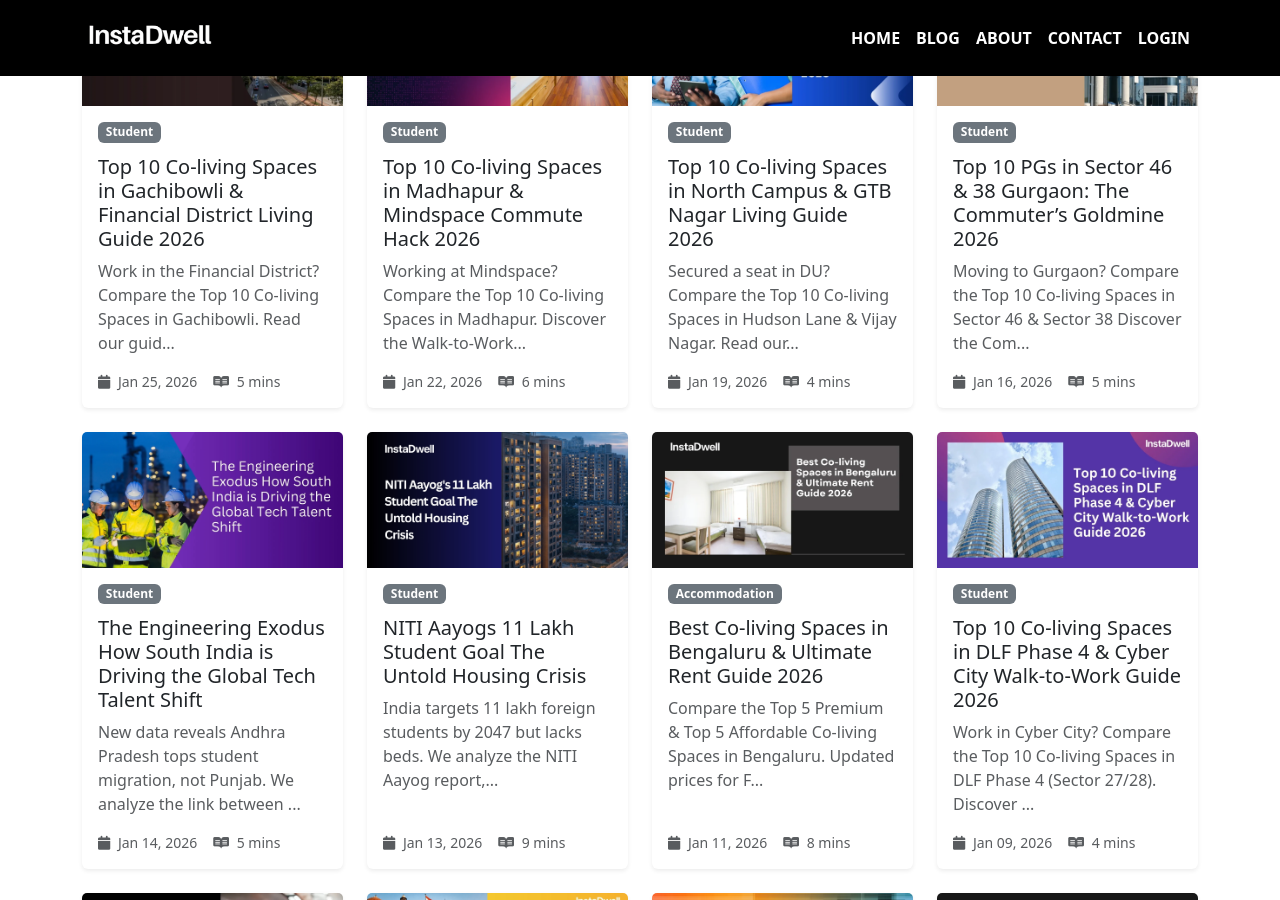
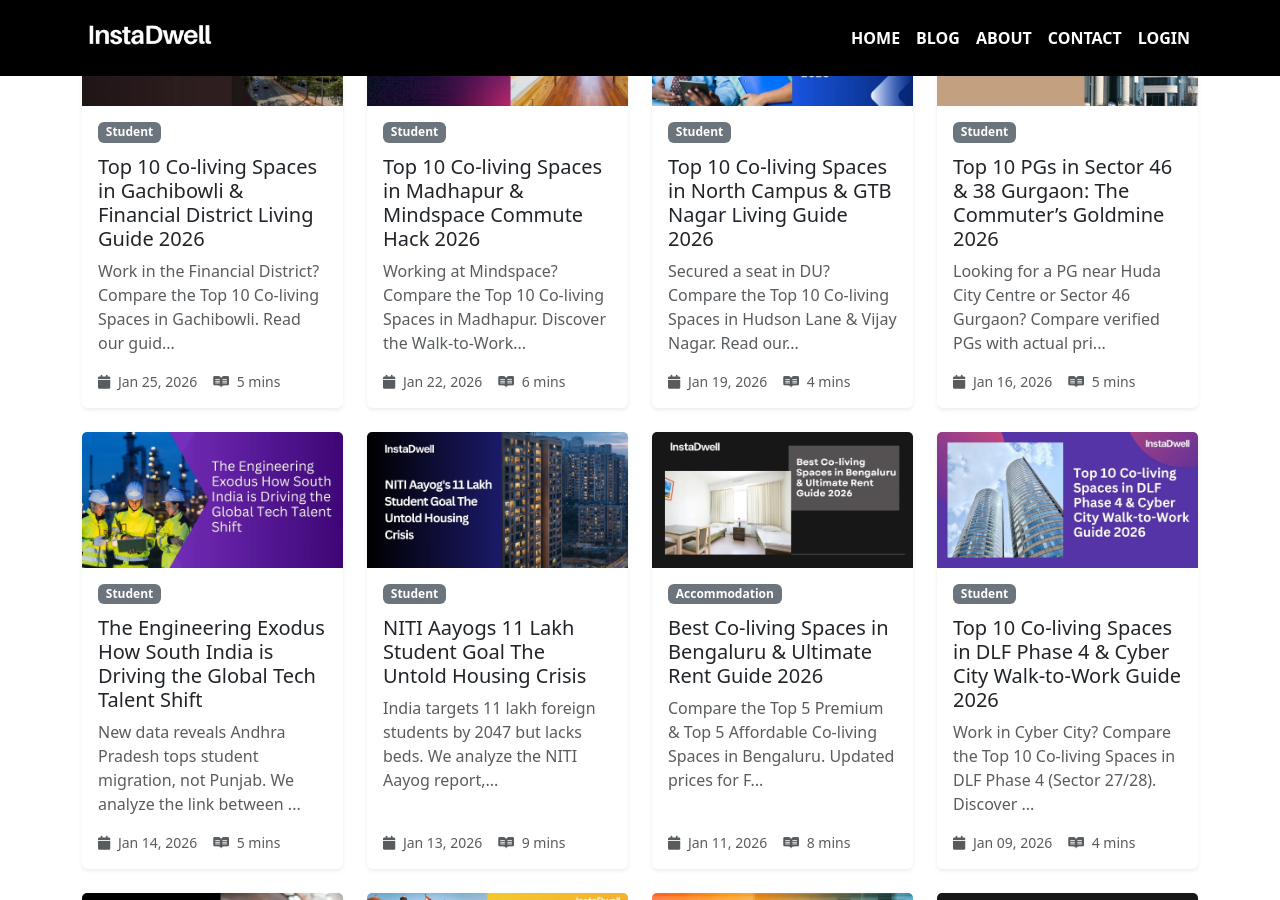
Before and after one commit to instadw/instadwell-blog, a Jekyll site: the page built from index.html, in a window 1280 px wide and 900 px high, scrolled down 2523 px. Built offline with Jekyll 4.4.1, drawn with Linux system fonts in a browser that asks for light colours; the list of posts is cut into pages by our own code.

Commit message:
Update 2026-1-16-top-10-pgs-in-sector-46-and-38-gurgaon-the-commuters-goldmine-2026.md

```diff
--- a/_posts/2026-1-16-top-10-pgs-in-sector-46-and-38-gurgaon-the-commuters-goldmine-2026.md
+++ b/_posts/2026-1-16-top-10-pgs-in-sector-46-and-38-gurgaon-the-commuters-goldmine-2026.md
@@ -1,6 +1,6 @@
 ---
 title: " Top 10 PGs in Sector 46 & 38 Gurgaon: The Commuter’s Goldmine 2026 "
-description: " Moving to Gurgaon? Compare the Top 10 Co-living Spaces in Sector 46 & Sector 38 Discover the Commuter's Goldmine near HUDA City Centre and Medanta."
+description: "Looking for a PG near Huda City Centre or Sector 46 Gurgaon? Compare verified PGs with actual prices, no brokerage, and metro walking distance — updated Feb 2026."
 image: "/assets/images/top-10-pgs-in-sector-46-and-38-gurgaon-the-commuters-goldmine-2026.webp"
 layout: post
 permalink: /:title
@@ -89,7 +89,7 @@
 
 -   Best For: Medical staff, students, or those who prefer silence over market buzz.
 
--   Inventory:  [Browse PGs near Medanta Hospital in Sector 38] — highly recommended for Medanta staff needing short commutes.
+-   Inventory:  [Browse PGs near Medanta Hospital in Sector 38](https://instadwell.com/search?lat=28.4399865&lng=77.0413312&location=Medanta%20Hospital%2C%20Medicity%2C%20Islampur%20Colony%2C%20Sector%2038%2C%20Gurugram%2C%20Haryana%20122018%2C%20India&city=Gurugram&country=India) — highly recommended for Medanta staff needing short commutes.
 
 
 ----------
@@ -178,4 +178,4 @@
 -   You need absolute silence (Sector 46 is noisy; try Sector 38 instead).
 
 
-Search Available Rooms in Sector 46 & Sector 38
+[Search Available Rooms in Gurgaon](https://instadwell.com/best-pgs-and-co-living-spaces-in-gurugram)
```
